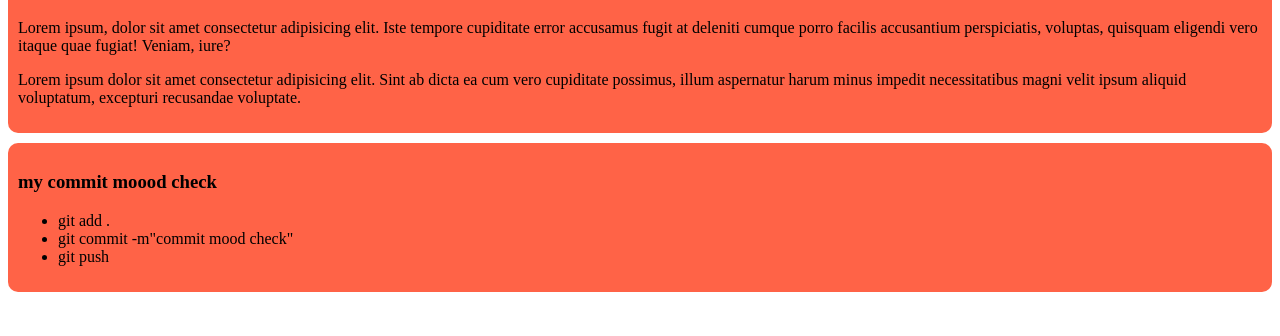
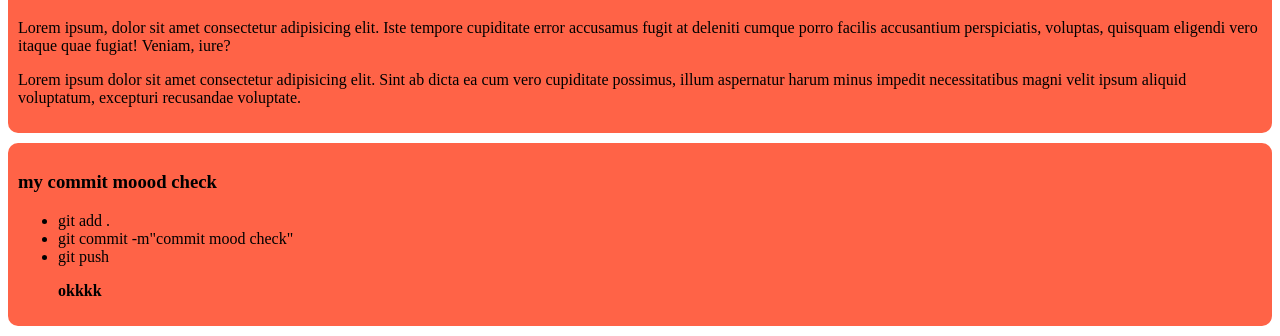
Before and after one commit to selimreza777/my-funny-github-repo, a plain HTML site: page index.html in a window 1280 px wide. Shown: the part 507-843 px from the top of the page. Before the commit the page ends 809 px from the top, so only its background shows below. Drawn offline with Linux system fonts and the light colour scheme.

Commit message:
my cmd command commit

```diff
--- a/index.html
+++ b/index.html
@@ -42,6 +42,7 @@
     <li>git add .</li>
     <li>git commit -m"commit mood check"</li>
     <li>git push</li>
+    <p><strong>okkkk</strong></p>
   </ul>
 </div>
 
```
